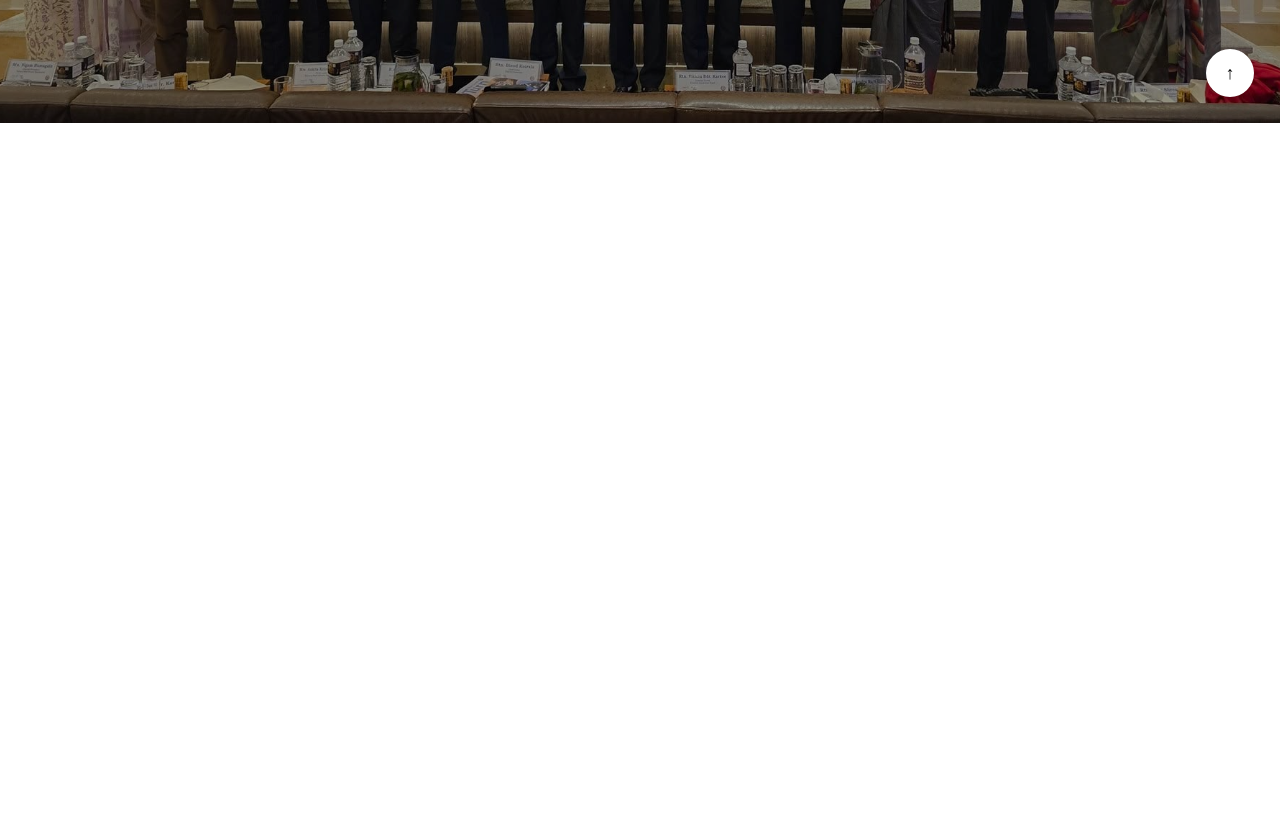
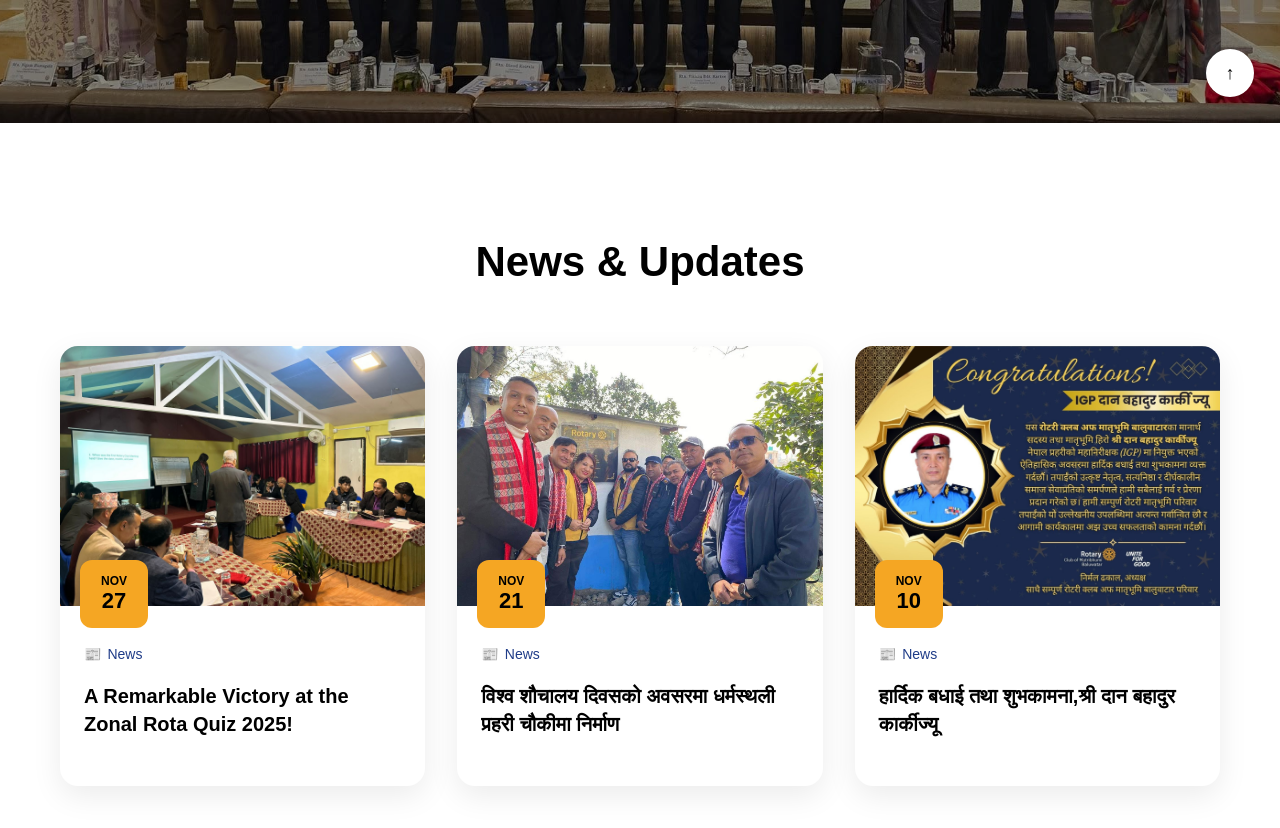
Before and after one commit to aavashgmre/rotary, a React (Vite) app: page / in a window 1280 px wide. Shown: the part 700-1528 px from the top of the page. Before the commit the page ends 823 px from the top, so only its background shows below. Built offline with nearby package versions, Linux system fonts and the light colour scheme.

Commit message:
fourth commit
added newssection

```diff
--- a/src/App.tsx
+++ b/src/App.tsx
@@ -1,11 +1,13 @@
 import Hero from "./components/Hero";
 import "./index.css";
 import Navbar from "./components/Navbar";
+import NewsSection from "./components/NewsSection";
 const App = () => {
   return (
     <>
       <Hero />
       <Navbar/>
+      <NewsSection/>
     </>
   );
 };
```
